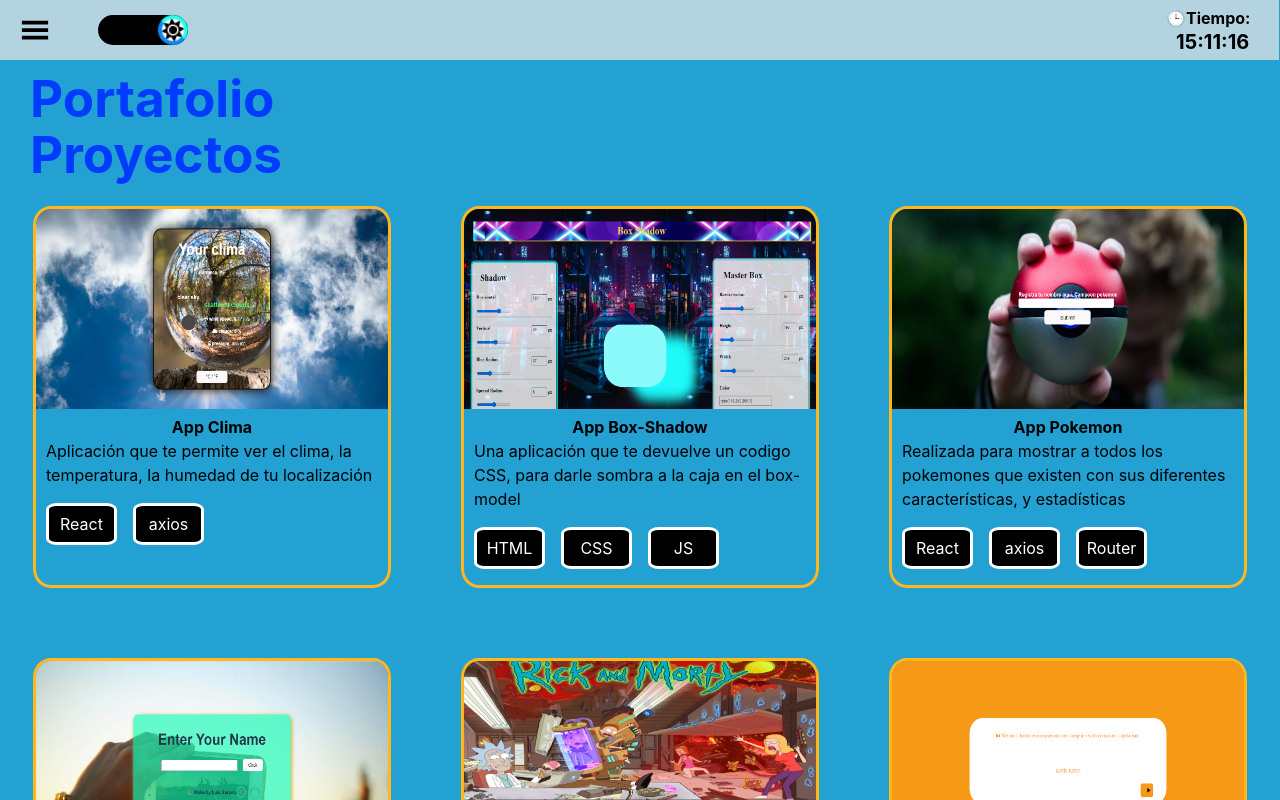
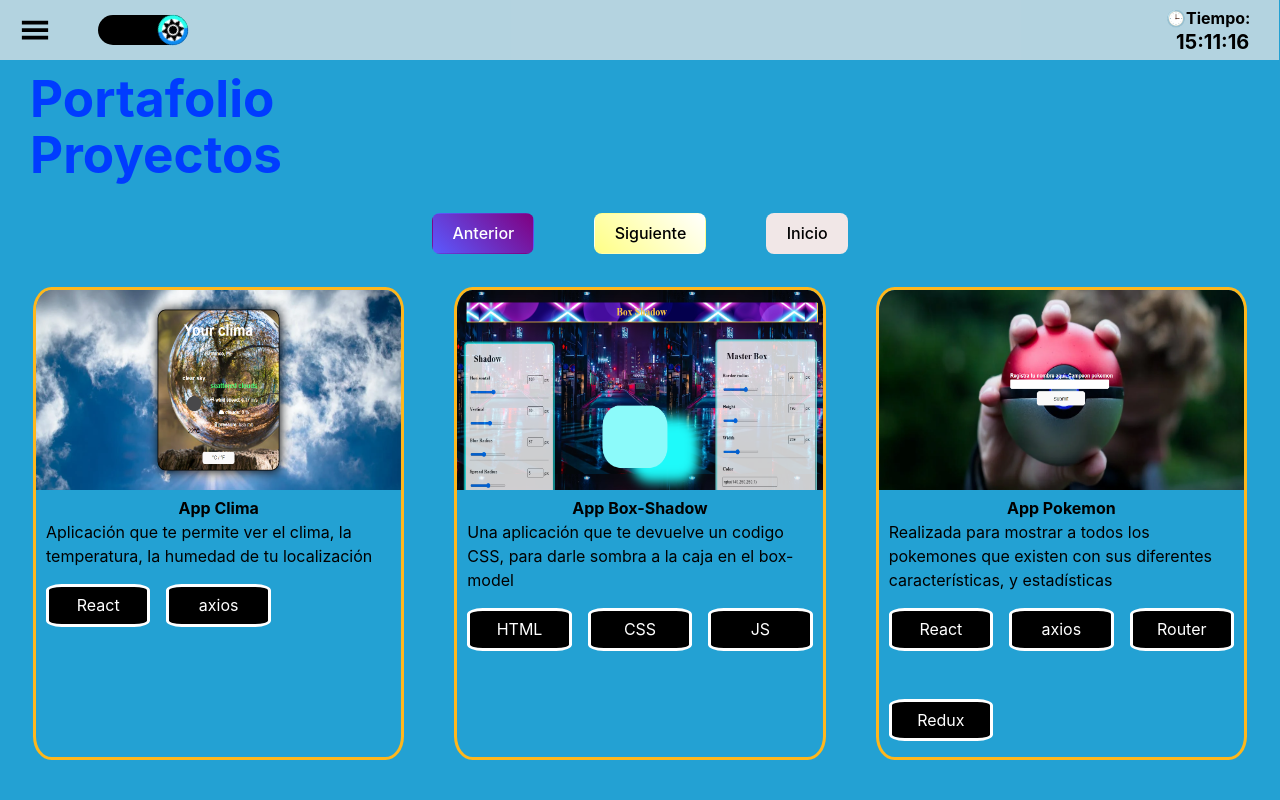
Before and after one commit to Programadordelfuturo/New-Potfolio, a React (Vite) app: page /#/portfolio in a window 1280 px wide. Shown: the top 800 px of the page. Built offline with nearby package versions, Linux system fonts and the light colour scheme.

Commit message:
feat: corrección de banners de proyectos, paginación

```diff
--- a/src/App.css
+++ b/src/App.css
@@ -441,10 +441,43 @@ body::-webkit-scrollbar-thumb {
   text-shadow: 2px 2px 20px gold;
 }
 
-.Projects>div{
+.button-paginated {
+  display: flex;
+  justify-content: center;
+  align-items: center;
+  margin: 30px 0;
+}
+
+.button-paginated button {
+  margin: 0 30px;
+  outline: none;
+}
+
+#previus, #next, #reset {
+  transition: ease-in 0.1s;
+}
+
+#previus:hover, #next:hover, #reset:hover {
+  transform: scale(1.1);
+}
+
+#previus {
+  background: linear-gradient(45deg, rgb(90, 90, 255), purple);
+  color: white;
+}
+
+#next {
+  background: linear-gradient(45deg, rgb(255, 255, 133), white);
+}
+
+#reset {
+  background: rgb(241, 231, 231);
+}
+
+.container-projects {
   display: grid;
-  grid-template-columns: 1fr 1fr 1fr;
-  gap: 70px;
+  grid-template-columns: repeat(3, minmax(300px, 1fr)) ;
+  gap: 50px;
   padding: 3px;
 }
 
@@ -469,7 +502,7 @@ body::-webkit-scrollbar-thumb {
   border: none;
   padding: 0 10px;
   display: grid;
-  grid-template-columns: repeat(4, 1fr);
+  grid-template-columns: repeat(3, minmax(30px, 1fr));
   gap: 1em;
 }
 
--- a/src/pages/Portfolio.jsx
+++ b/src/pages/Portfolio.jsx
@@ -1,16 +1,27 @@
-import React, { useEffect } from 'react';
-import { useDispatch } from 'react-redux';
-import { upLoadingThunk } from '../store/slices/isLoading.slice';
+import React, { useEffect, useState } from 'react';
 import { containerProjects } from '../utils/projects';
 
 const Portfolio = () => {
 
+  const [ page, setPage ] = useState(1)
+  const projectsPerPage = 6
+  const lastPage = Math.ceil(containerProjects.length/projectsPerPage)
+  const finalIndex = page*projectsPerPage
+  const firstIndex = (page - 1)*projectsPerPage;
+
+  const paginated = containerProjects.slice(firstIndex, finalIndex);
+
   return (
     <div className='Projects'>
       <h1>Portafolio<br/>Proyectos</h1>
-      <div>
+      <div className='button-paginated'>
+        <button id='previus' onClick={() => setPage(page - 1)} disabled = {page == 1} >Anterior</button>
+        <button id='next' onClick={() => setPage(page + 1)} disabled = {page == lastPage} >Siguiente</button>
+        <button id='reset' onClick={() => setPage(1)}>Inicio</button>
+      </div>
+      <div className='container-projects'>
         {
-          containerProjects.map((project) => (
+          paginated.map((project) => (
             <div key={project.id}>
               <a href={project.referencia} target='_blank'>
                 <img src={project.img} alt={"image" + project.id} />
@@ -30,14 +41,13 @@ const Portfolio = () => {
           ))
         }
       </div>
+      <div className='button-paginated'>
+        <button id='previus' onClick={() => setPage(page - 1)} disabled = {page == 1} >Anterior</button>
+        <button id='next' onClick={() => setPage(page + 1)} disabled = {page == lastPage} >Siguiente</button>
+        <button id='reset' onClick={() => setPage(1)}>Inicio</button>
+      </div>
     </div>
   );
 };
 
 export default Portfolio;
-
-  // const dispatch = useDispatch();
-
-  // useEffect(()=>{
-  //   dispatch(upLoadingThunk())
-  // },[])
--- a/src/utils/projects.js
+++ b/src/utils/projects.js
@@ -5,6 +5,7 @@ import Pwelcome from '../assets/P-welcome.png';
 import Pclima from '../assets/P-clima.png';
 import Pquotes from '../assets/P-Quotes.png';
 import Pcalculadora from '../assets/P-Calculadora.png';
+import Pcontability from '../assets/P-contability.png'
 
 export const containerProjects = [
   {
@@ -33,7 +34,7 @@ export const containerProjects = [
     img: Ppokemon,
     texto: `Realizada para mostrar a todos los pokemones que existen
     con sus diferentes características, y estadísticas`,
-    tecnologies: ['React', 'axios', 'Router']
+    tecnologies: ['React', 'axios', 'Router', 'Redux']
   },
   {
     id: 4,
@@ -82,7 +83,7 @@ export const containerProjects = [
     id: 9,
     title: 'Contability Project',
     referencia: "https://one-proyect.netlify.app",
-    img: Pcalculadora,
+    img: Pcontability,
     texto: `Hecha para el mercado Chileno que ayuda a saber el
     monto final el cual tendra que pagar el cliente por un bien o servicio dado
     y tambien ayuda a calcular el monto que se tiene que presentar y pagar ante
```
Also changed, not shown: src/assets/P-Calculadora.png, src/assets/P-contability.png (added).
